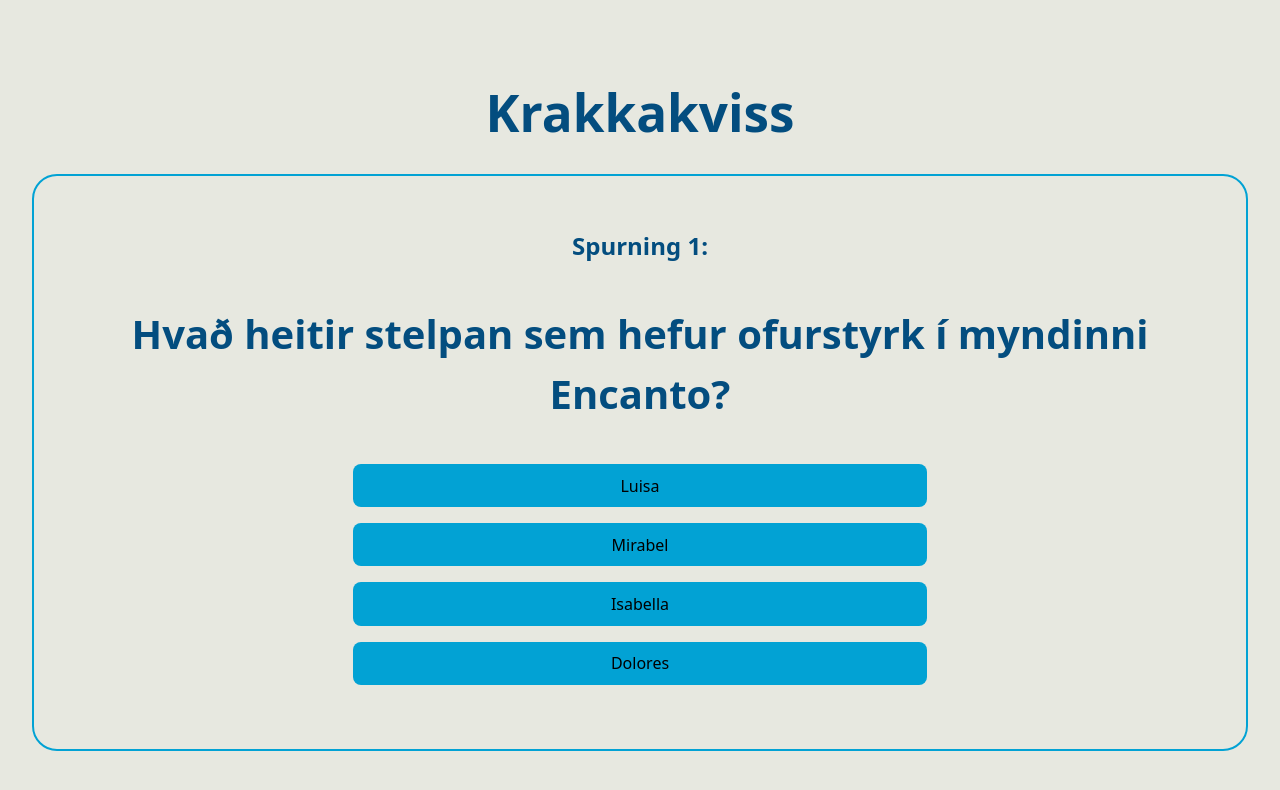
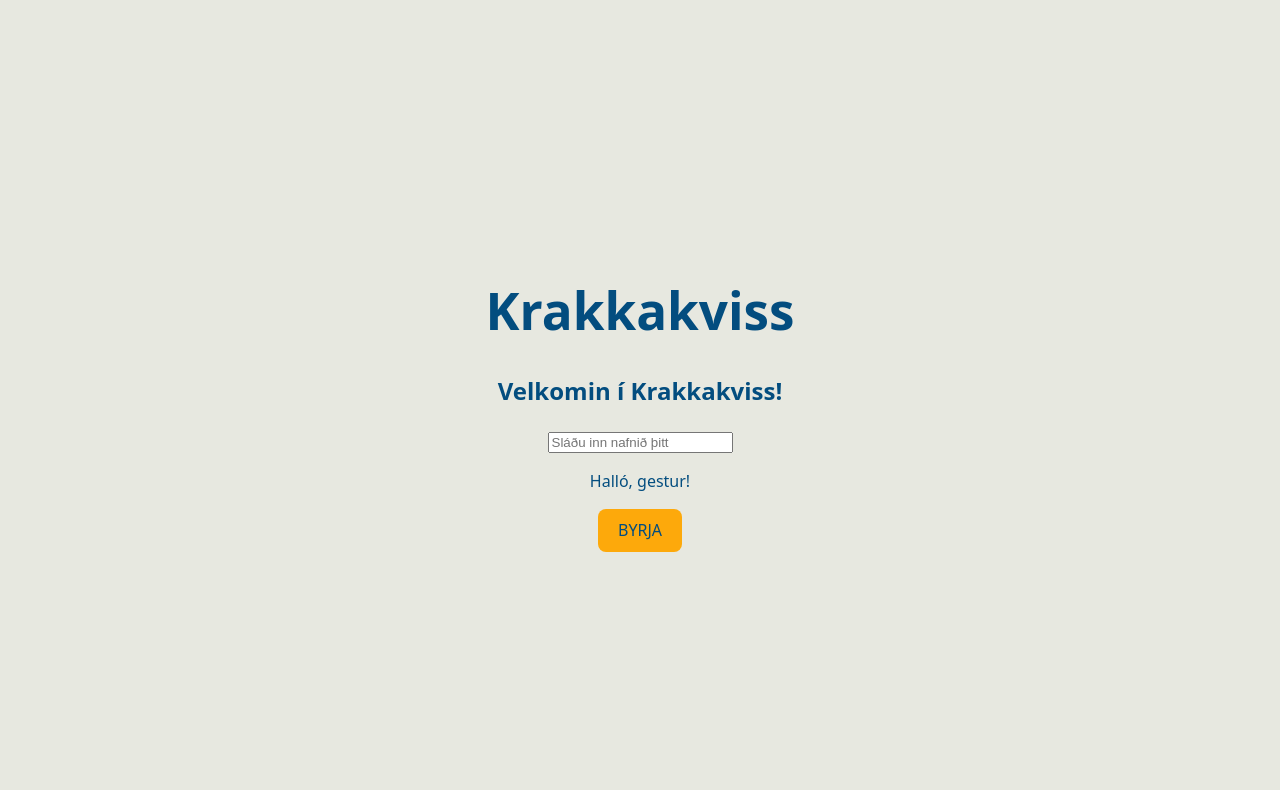
Before and after one commit to ingzenegger/Skilaverkefni3, a React (Vite) app: page / in a window 1280 px wide. Shown: the top 790 px of the page. Built offline with nearby package versions, Linux system fonts and the light colour scheme.

Commit message:
startquiz function bætt við appjsx

```diff
--- a/src/App.jsx
+++ b/src/App.jsx
@@ -1,18 +1,36 @@
 import { useState } from "react";
 import { questions } from "./questions";
 import "./App.css";
+import QuestionViewer from "./QuestionViewer.jsx";
 
 function App() {
+  const [user, setUser] = useState("");
+  const [isPlaying, setIsPlaying] = useState(false);
+
+  const startQuiz = () => {
+    setIsPlaying(!isPlaying);
+  };
+
   return (
     <>
-      {console.log(questions[0])}
-      <ul>
-        {questions.map((qst) => (
-          <li key={qst.id} className="spurning">
-            Spurning {qst.id}: {qst.question}
-          </li>
-        ))}
-      </ul>
+      {isPlaying ? (
+        <QuestionViewer data={questions} />
+      ) : (
+        <div>
+          <h2>
+            Velkomin í Krakka<span className="kviss">kviss!</span>
+          </h2>
+          <input
+            value={user}
+            placeholder="Sláðu inn nafnið þitt"
+            onChange={(e) => setUser(e.target.value)}
+          />
+          <p>Halló, {user || "gestur"}!</p>
+          <button className="start" onClick={startQuiz}>
+            BYRJA
+          </button>
+        </div>
+      )}
     </>
   );
 }
--- a/src/main.jsx
+++ b/src/main.jsx
@@ -8,7 +8,7 @@
 createRoot(document.getElementById("root")).render(
   <StrictMode>
     <h1>Krakkakviss</h1>
-    {/* <App /> */}
-    <QuestionViewer data={questions} />
+    <App />
+    {/* <QuestionViewer data={questions} /> */}
   </StrictMode>
 );
```
